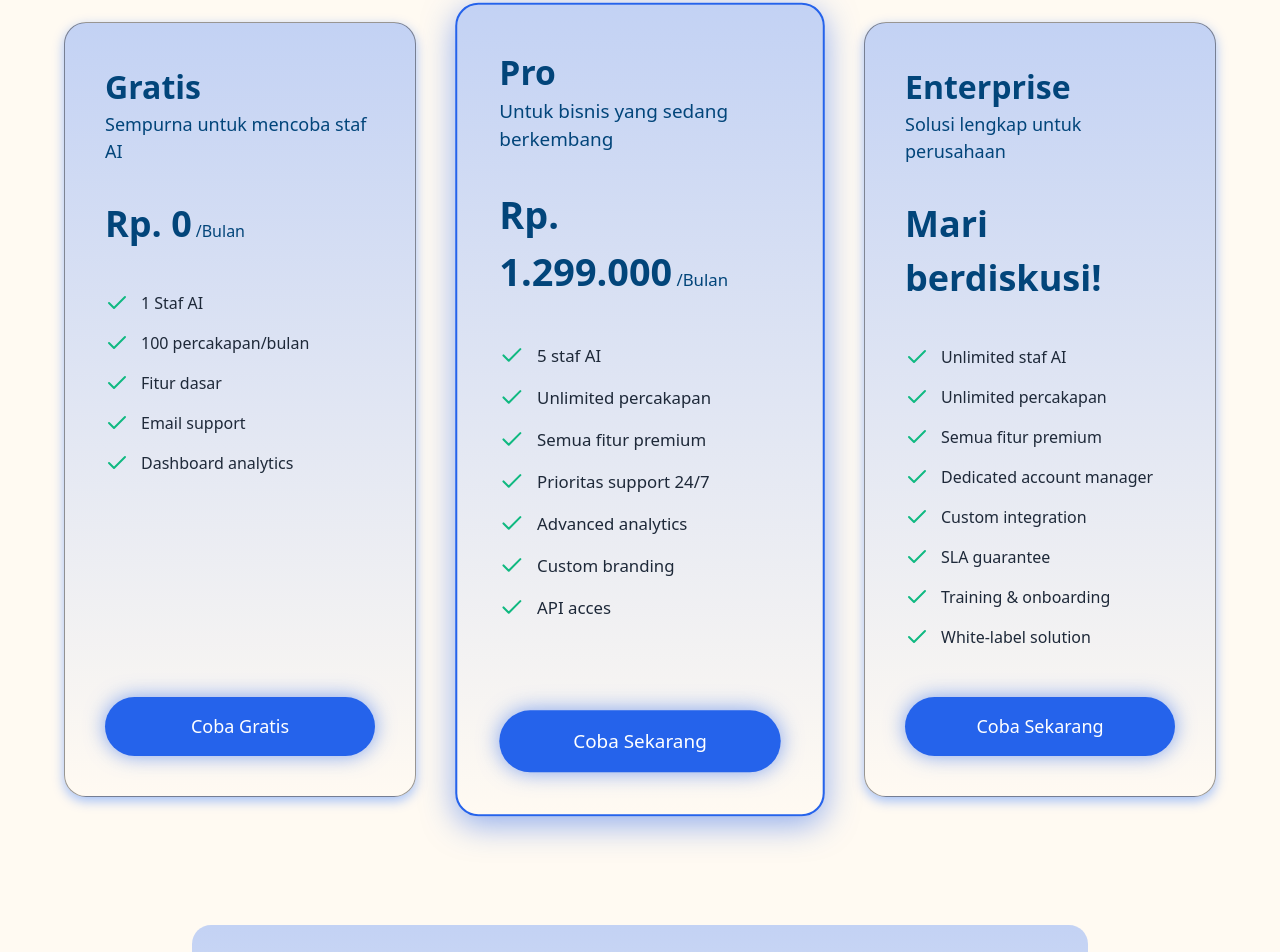
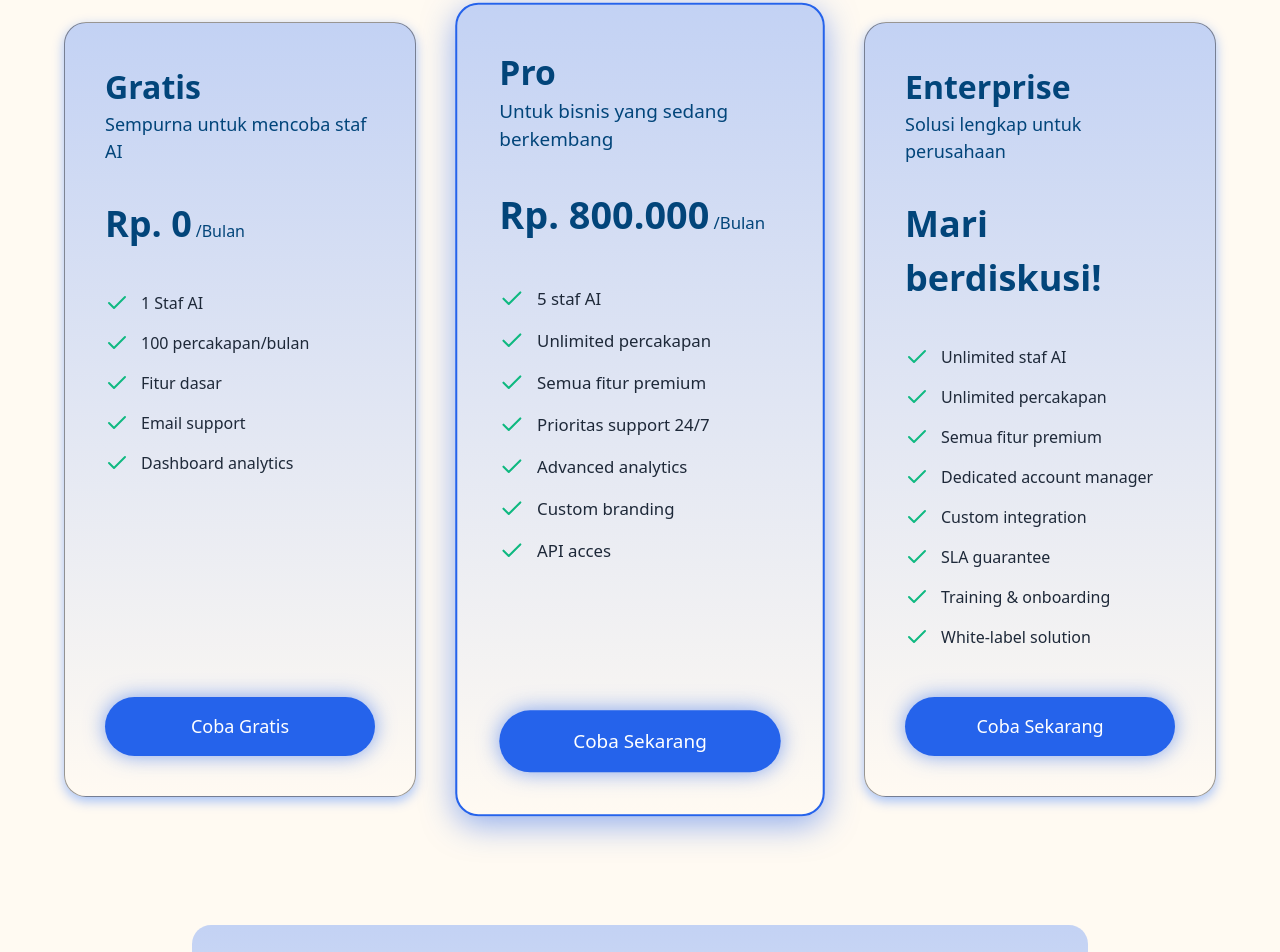
Before and after one commit to iHanzyy/clevio-ai-staff-revamp, a Next.js app: page / in a window 1280 px wide. Shown: the part 5330-6282 px from the top of the page. Built offline with nearby package versions, Linux system fonts and the light colour scheme; no server answers; a web font is replaced by a local one.

Commit message:
feat: update Pro plan price for the Pro tier in PricingSection

```diff
--- a/src/components/features/home/PricingSection.tsx
+++ b/src/components/features/home/PricingSection.tsx
@@ -24,7 +24,7 @@ const pricingData = [
         id: 2,
         title: "Pro",
         subtitle: "Untuk bisnis yang sedang berkembang",
-        price: "Rp. 1.299.000",
+        price: "Rp. 800.000",
         features: [
             "5 staf AI",
             "Unlimited percakapan",
```
